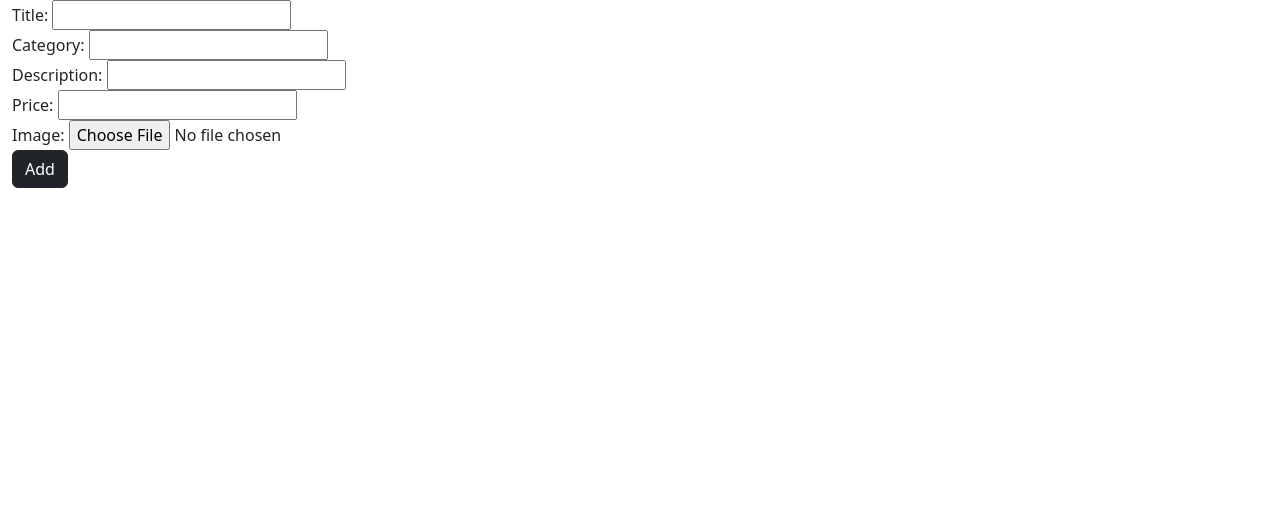
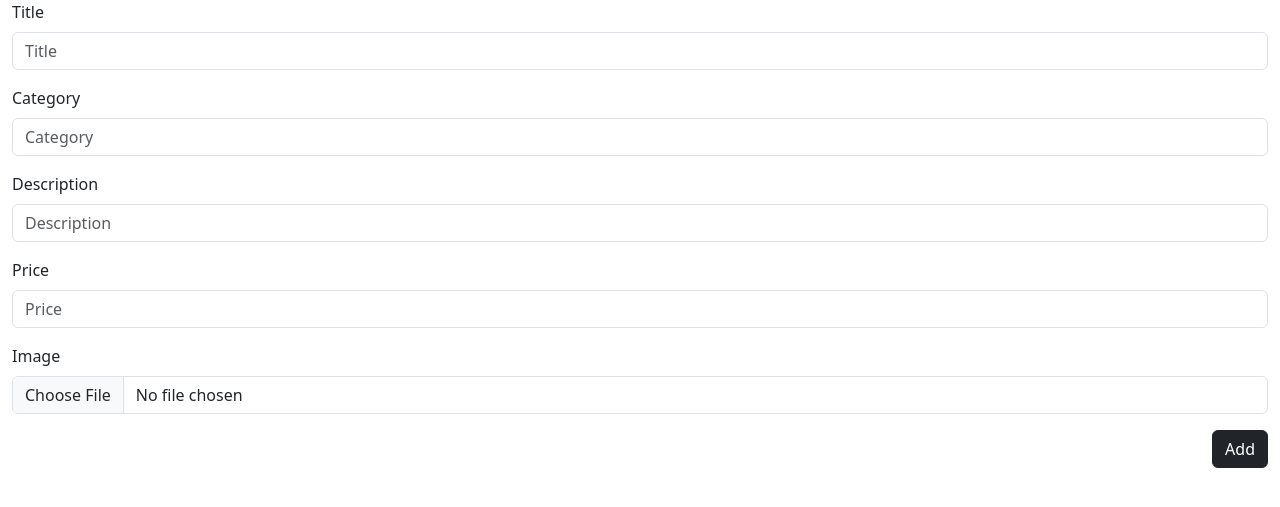
Before and after one commit to danieeeld2/DAI, a Django app: page /etienda/add in a window 1280 px wide. Shown: the part 56-563 px from the top of the page. Run offline with Django 4.2, Linux system fonts and the light colour scheme; data that the repository does not hold is empty; some libraries are stand-ins or nearby versions.

Commit message:
Fixeo errores, añado bootstrap5 plugging y validacion de mayusculas

```diff
--- a/e-commerce/Ecommerce/settings.py
+++ b/e-commerce/Ecommerce/settings.py
@@ -40,6 +40,7 @@ INSTALLED_APPS = [
     'django.contrib.sessions',
     'django.contrib.messages',
     'django.contrib.staticfiles',
+    'django_bootstrap5',
 ]
 
 MIDDLEWARE = [
--- a/e-commerce/etienda/forms.py
+++ b/e-commerce/etienda/forms.py
@@ -1,7 +1,16 @@
 from django import forms
+from django.core.exceptions import ValidationError
+from django.utils.translation import gettext_lazy as _
+
+def title_in_mayus_validator(value):
+    if value[0].islower():
+        raise ValidationError(
+            _("%(value)s debe empezar con mayúscula"),
+            params={"value": value},
+        )
 
 class ProductoForm(forms.Form):
-    title = forms.CharField(label="Title", max_length=100)
+    title = forms.CharField(label="Title", max_length=100, validators=[title_in_mayus_validator])
     category = forms.CharField(label="Category", max_length=100)
     description = forms.CharField(label="Description", max_length=100)
     price = forms.DecimalField(label="Price")
--- a/e-commerce/etienda/views.py
+++ b/e-commerce/etienda/views.py
@@ -21,5 +21,5 @@ def categoria(request, categoria):
     return render(request, 'etienda/categoria.html', context)
 
 def añadir(request):
-    context = {'form' : forms.ProductoForm()}
+    context = {'form' : forms.ProductoForm(), 'categorias' : models.ObtenerCategorias()}
     return render(request, 'etienda/add.html', context)
--- a/e-commerce/requirements.txt
+++ b/e-commerce/requirements.txt
@@ -5,3 +5,4 @@ requests==2.31
 email-validator==2.0
 typing-extensions==4.8
 django==4.2
+django-bootstrap5
--- a/e-commerce/templates/etienda/add.html
+++ b/e-commerce/templates/etienda/add.html
@@ -1,11 +1,15 @@
 {% extends 'base.html' %}
 {% block contenido %}
 {% load static %}
+{% load django_bootstrap5 %}
+{% bootstrap_css %}
 
-<form action="{% url 'add' %}" method="post" enctype="multipart/form-data">
+<form action="{% url 'add' %}" method="post" enctype="multipart/form-data" class="form">
     {% csrf_token %}
-    {{ form.as_div }}
-    <button type="submit" class="btn btn-dark">Add</button>
+    {% bootstrap_form form %}
+    <div class="text-end">
+        {% bootstrap_button button_type="submit" content="Add" button_class="btn btn-dark" %}
+    </div>
 </form>
 
 {% endblock %}
--- a/e-commerce/templates/etienda/busqueda.html
+++ b/e-commerce/templates/etienda/busqueda.html
@@ -1,6 +1,6 @@
 {% extends 'base.html' %}
 
-{% block boton %}
+{% block contenido %}
 {% load static %}
 
 <div class="container text-center">
```
